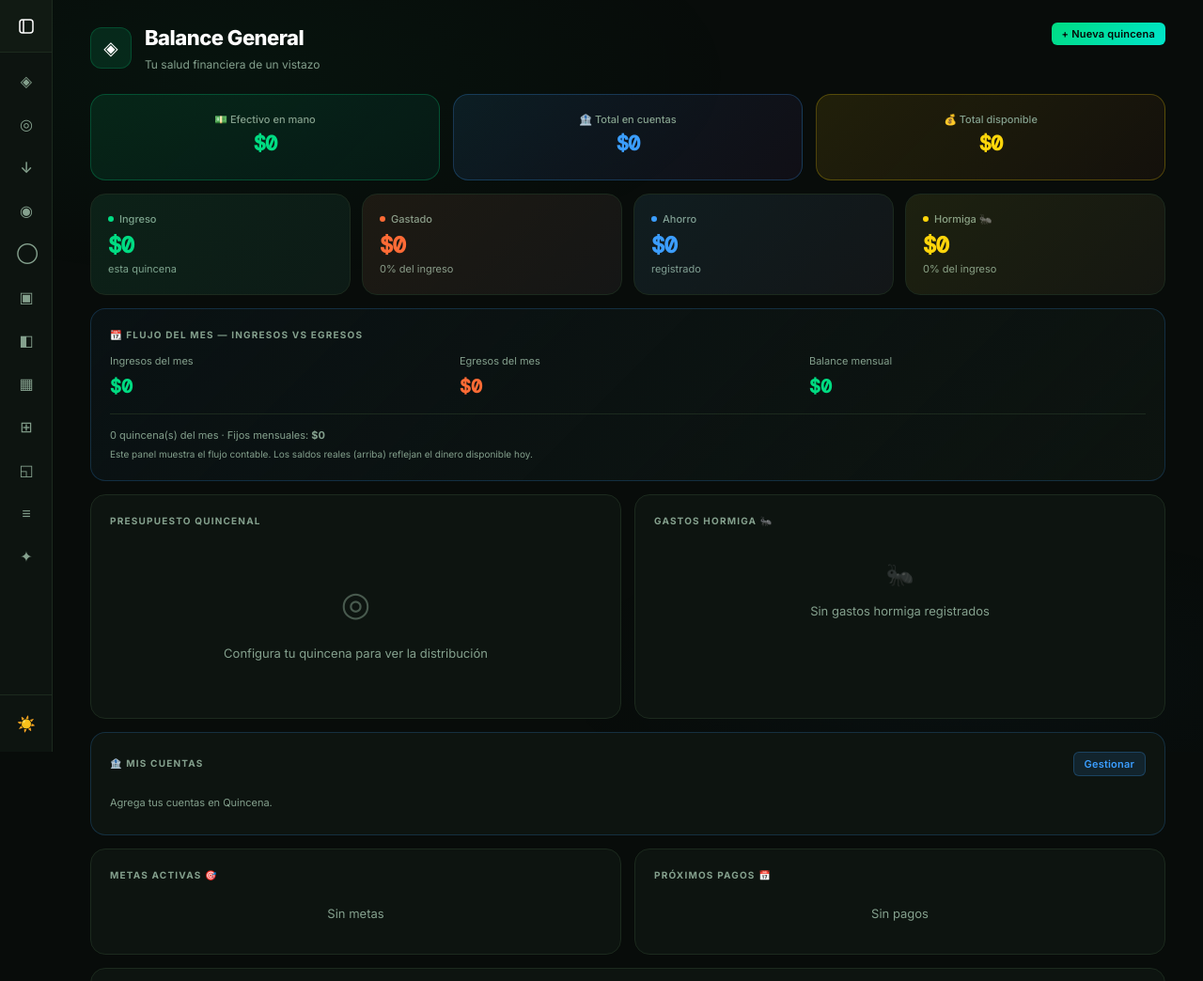
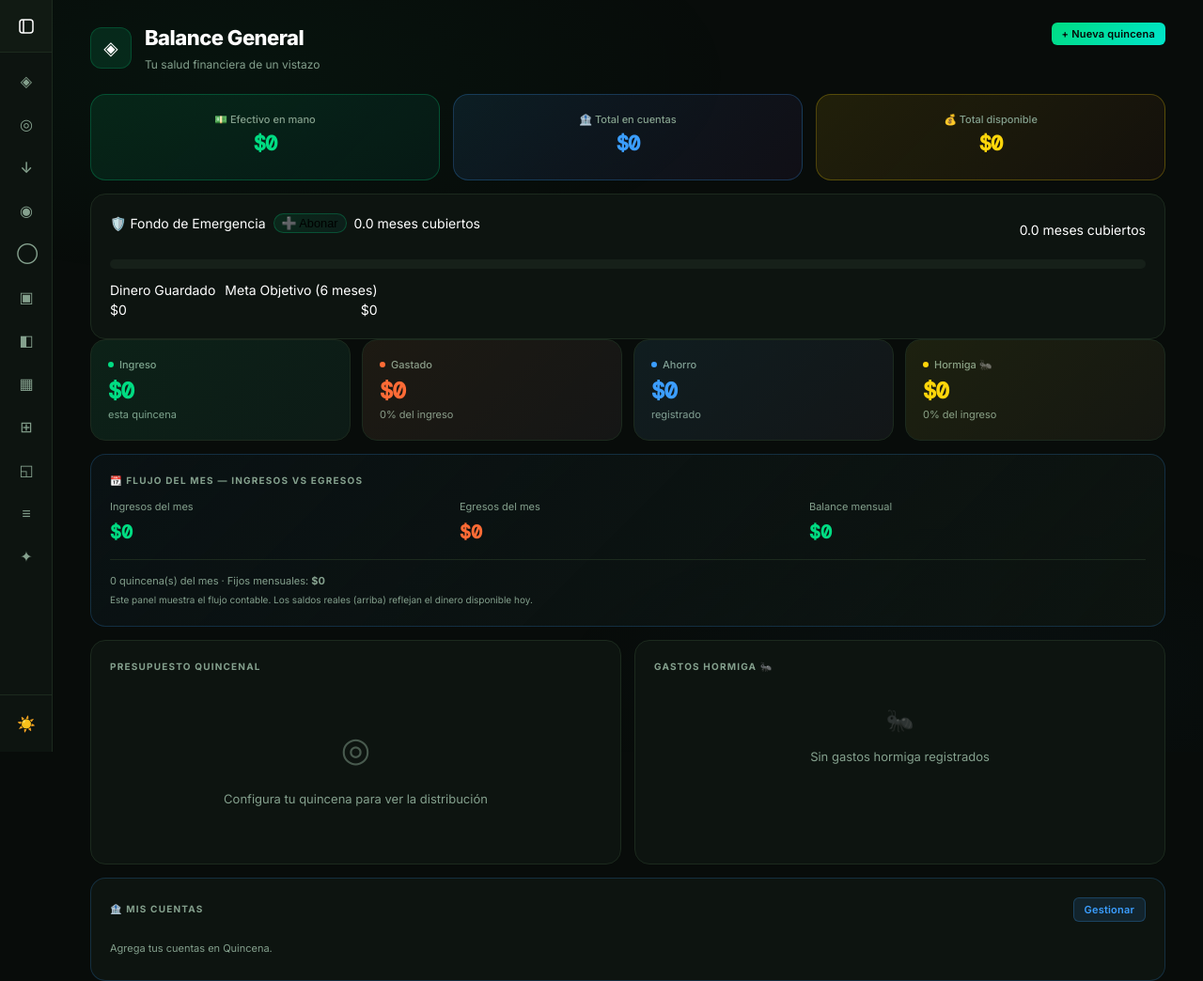
Before and after one commit to ecraplicaciones-wq/finko-app, a plain HTML site: page index.html in a window 1280 px wide. Shown: the top 1044 px of the page at 94% size. Drawn offline with nearby package versions, Linux system fonts and the light colour scheme; a web font is replaced by a local one.

Commit message:
Update index.html

```diff
--- a/index.html
+++ b/index.html
@@ -74,6 +74,33 @@
     <div class="sc blue"><div class="sl">🏦 Total en cuentas</div><div class="sv c-blue" id="d-bk">$0</div></div>
     <div class="sc yellow"><div class="sl">💰 Total disponible</div><div class="sv c-yellow" id="d-tot">$0</div></div>
   </div>
+  <div class="card" id="card-fondo-emergencia">
+  <div class="fb mb">
+    <div class="fb mb">
+  <div class="fr" style="gap: 8px; align-items: center;">
+    <div class="b ft">🛡️ Fondo de Emergencia</div>
+    <button class="sc green" style="padding: 2px 8px; font-size: 0.8rem; cursor: pointer;" onclick="openM('m-fondo-emergencia')">➕ Abonar</button>
+  </div>
+  <div class="t3" id="fe-meses-cobertura">0.0 meses cubiertos</div>
+</div>
+    <div class="t3" id="fe-meses-cobertura">0.0 meses cubiertos</div>
+  </div>
+
+  <div class="progress-bar-container" style="background: var(--s3); height: 10px; border-radius: 5px; overflow: hidden; margin-bottom: 12px;">
+    <div id="fe-barra-progreso" style="background: var(--a1); height: 100%; width: 0%; transition: width 0.5s ease;"></div>
+  </div>
+
+  <div class="fr">
+    <div>
+      <div class="t3 fs">Dinero Guardado</div>
+      <div class="b" id="fe-dinero-actual">$0</div>
+    </div>
+    <div style="text-align: right;">
+      <div class="t3 fs">Meta Objetivo (6 meses)</div>
+      <div class="b" id="fe-dinero-objetivo">$0</div>
+    </div>
+  </div>
+</div>
   <div class="g4 mb">
     <div class="mc green"><div class="mc-label"><span class="dot" style="background:var(--a1)"></span>Ingreso</div><div class="mc-val c-green" id="d-ing">$0</div><div class="mc-sub">esta quincena</div></div>
     <div class="mc red"><div class="mc-label"><span class="dot" style="background:var(--a3)"></span>Gastado</div><div class="mc-val c-red" id="d-gas">$0</div><div class="mc-sub" id="d-pgc">0% del ingreso</div></div>
@@ -744,6 +771,21 @@
   <div class="fr"><div class="fg"><label for="ag-re">Repetición</label><select id="ag-re"><option value="unico">Único</option><option value="mensual">Mensual</option></select></div><div class="fg"><label for="ag-fo">Fondo estimado</label><select id="ag-fo"><option value="banco">🏦 Banco</option><option value="efectivo">💵 Efectivo</option></select></div></div>
   <button class="btn bp bfw" onclick="guardarPago()">Agendar pago</button></div>
 </div>
+<div class="modal-ov" id="m-fondo-emergencia" role="dialog" aria-modal="true">
+  <div class="modal">
+    <div class="fb mb">
+      <div class="mtit">Abonar al Fondo 🛡️</div>
+      <button class="mclose" onclick="closeM('m-fondo-emergencia')">×</button>
+    </div>
+
+    <div class="fg">
+      <label for="fe-monto-abono">¿Cuánto dinero vas a guardar en este fondo? (COP)</label>
+      <input type="number" id="fe-monto-abono" min="0" placeholder="Ej: 50000">
+    </div>
+
+    <button class="btn bbl bfw" onclick="registrarAbonoFondo()">Guardar en el Fondo</button>
+  </div>
+</div>
 <script type="module" src="main.js"></script>
 </body>
 </html>
```
